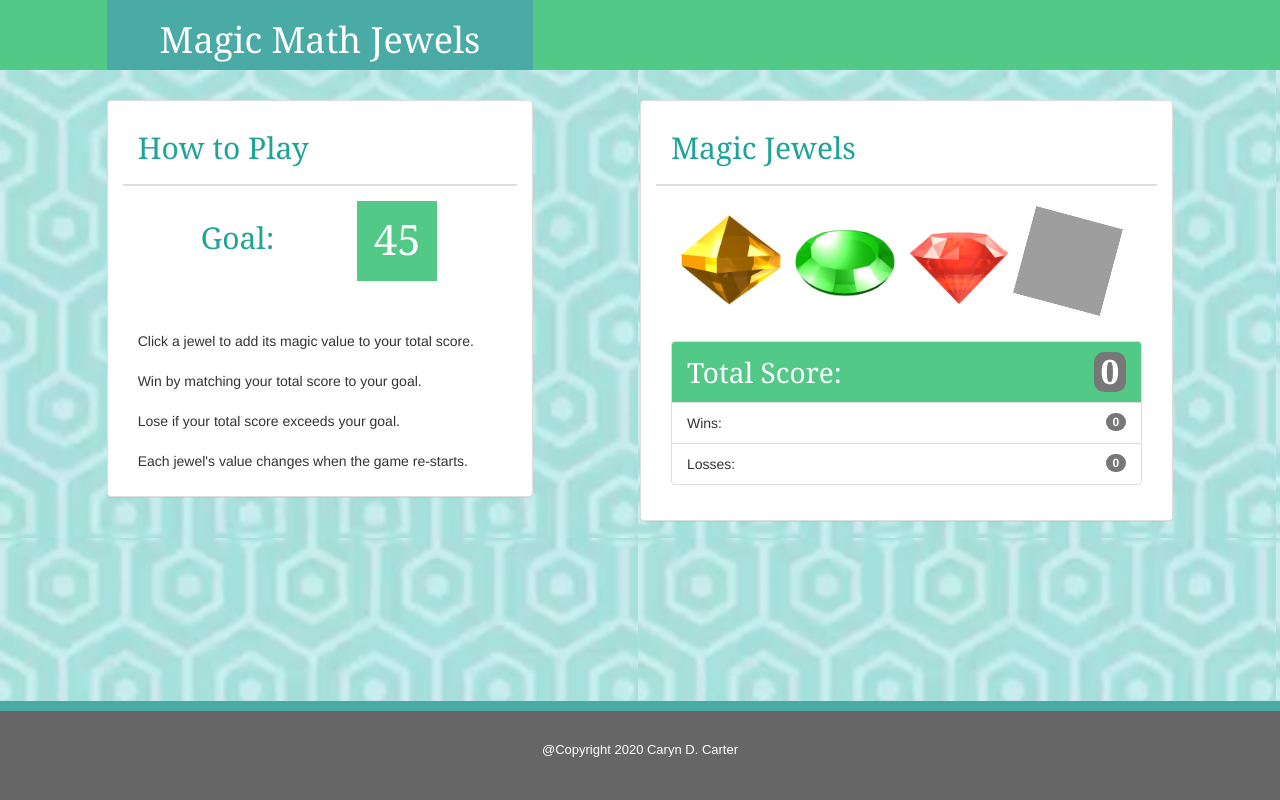
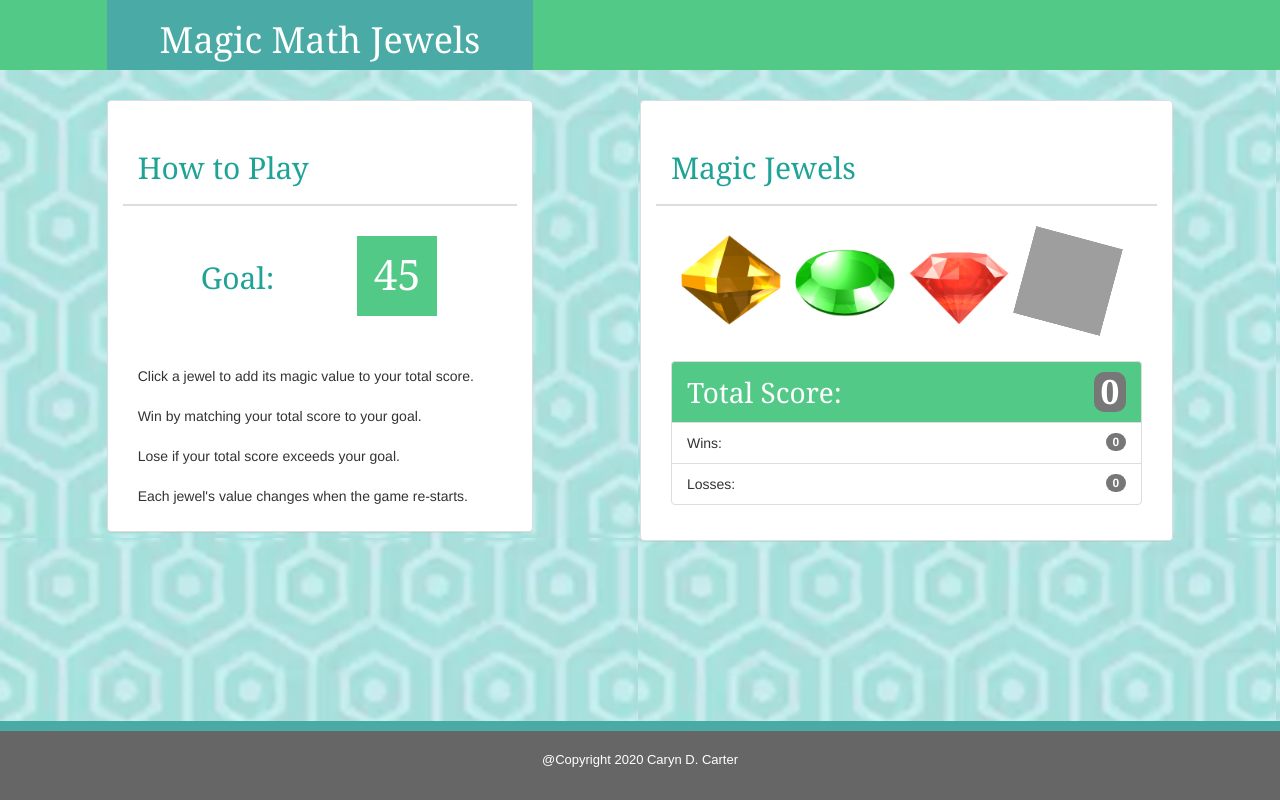
Before and after one commit to Caryndcarter/math-jewels-game, a PHP site: page / in a window 1280 px wide. Run offline with PHP 8.4, Linux system fonts and the light colour scheme; some libraries are stand-ins or nearby versions; grey boxes are pictures that could not be loaded.

Commit message:
fixed more spacing issues

```diff
--- a/assets/css/style.css
+++ b/assets/css/style.css
@@ -36,6 +36,7 @@ h3 {
 h2 {
 	color:#1fa397;
 	font-family: 'Georgia', Times, "Times New Roman", serif;
+	margin-top: 40px;
 }
 
 p {
@@ -61,7 +62,7 @@ p {
 	width: 100%;
 	text-align: center;
 	background-color:#666666;
-	padding: 30px 0px 30px 0px;
+	padding: 20px 0px 20px 0px;
 	color: white;
 	font-family: 'Arial', 'Helvetica Neue', Helvetica, sans-serif;
 	font-size: small;
@@ -105,7 +106,7 @@ img.gem {
 }
 
 .box-right {
-    margin: 15px 80px 20px 20px;
+    margin: 30px 80px 20px 20px;
     width:80px;
     height:80px;
     float:right;
```
